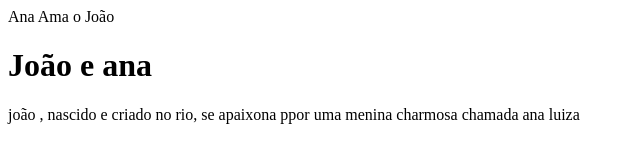
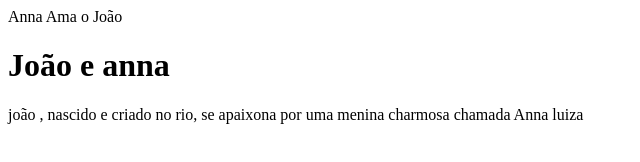
Before and after one commit to cxfwck/caio-e-joao, a plain HTML site: page index.html in a window 1280 px wide. Shown: the full height of the page, 0-640 px from the left. Drawn offline with Linux system fonts and the light colour scheme.

Commit message:
Update index.html

```diff
--- a/index.html
+++ b/index.html
@@ -1,10 +1,10 @@
 <DOCTYPE html>
   <html>
    <head>
-     <tiitle>Ana Ama o João</tiitle>
+     <tiitle>Anna Ama o João</tiitle>
    </head>
      <body>
-       <h1>João e ana </h1>
-       <p1>joão , nascido e criado no rio, se apaixona ppor uma menina charmosa chamada ana luiza</p1>
+       <h1>João e anna </h1>
+       <p1>joão , nascido e criado no rio, se apaixona por uma menina charmosa chamada Anna luiza</p1>
      </body>
   </html>
```
